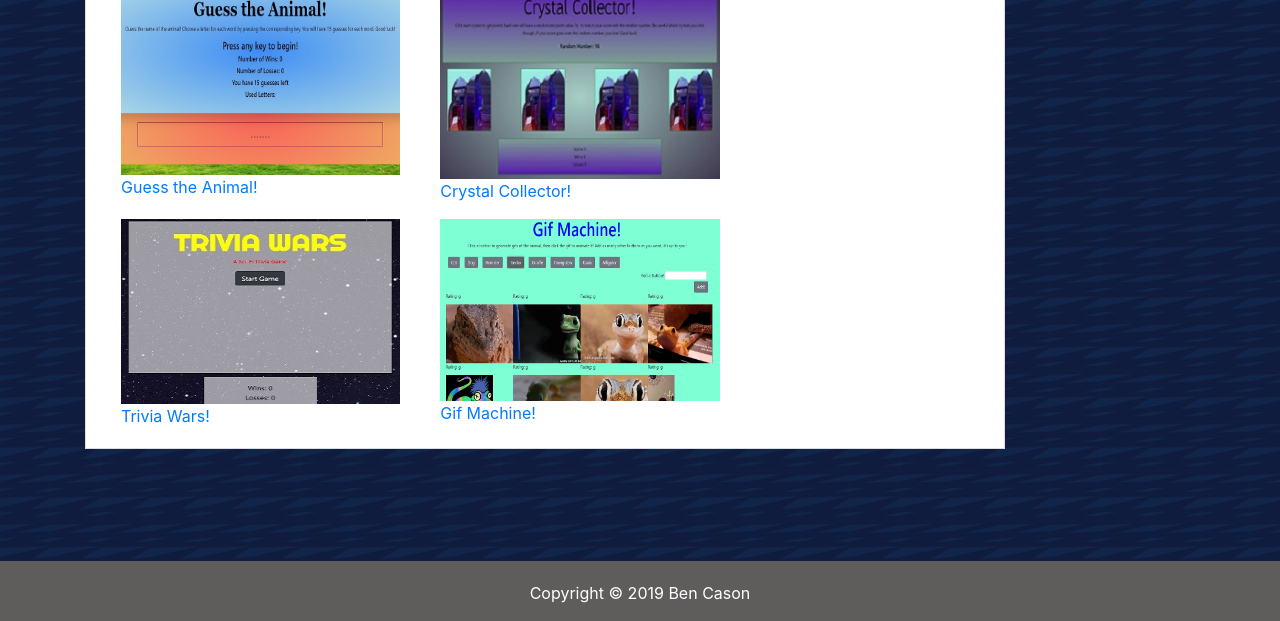
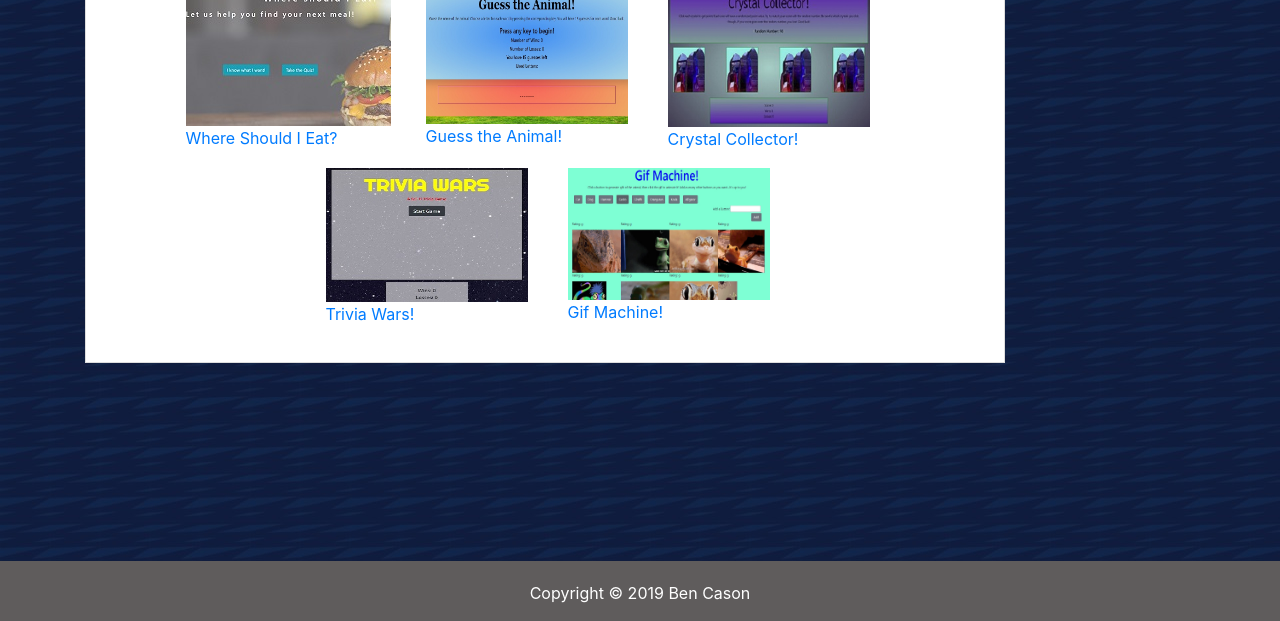
Before and after one commit to bcason9/Bootsrap-Portfolio, a plain HTML site: page portfolio.html in a window 1280 px wide. Shown: the part 179-800 px from the top of the page. Drawn offline with nearby package versions, Linux system fonts and the light colour scheme.

Commit message:
updated portfolio

```diff
--- a/assets/css/style.css
+++ b/assets/css/style.css
@@ -23,6 +23,11 @@ body{
     margin-right: 20px;
   }
 
+#pic5 {
+  height: 150px;
+  width: 200px;
+}
+
 img {
     margin-right: 15px;
 }
--- a/portfolio.html
+++ b/portfolio.html
@@ -27,17 +27,20 @@
 
       <h1><span class="badge badge-primary" id="header">Ben Cason</span></h1>
 
+
+
   <div class="row">
     <div class="col-md-10">
       <div class="media">
             <div class="media-body">
             <h2 class="mt-0">Portfolio</h2>
-            <div class="row">
-              <div class="col-md-4" id="pic1"><img src="assets/wordguess.jpg" class="img-fluid" alt="..."><a href="https://bcason9.github.io/Word-Guess-Game/">Guess the Animal!</a></div>
-              <div class="col-md-4" id="pic2"><img src="assets/crystalcollector.jpg" class="img-fluid" alt="..."><a href="https://bcason9.github.io/unit-4-game/">Crystal Collector!</a></div>
+            <div class="row d-flex justify-content-center mb-3">
+              <div class=col-md-3" id="pic5"><img src="assets/project1.jpg" alt=""><a href="https://johnnytross.github.io/project1/">Where Should I Eat?</a></div>
+              <div class="col-md-3" id="pic1"><img src="assets/wordguess.jpg" class="img-fluid" alt="..."><a href="https://bcason9.github.io/Word-Guess-Game/">Guess the Animal!</a></div>
+              <div class="col-md-3" id="pic2"><img src="assets/crystalcollector.jpg" class="img-fluid" alt="..."><a href="https://bcason9.github.io/unit-4-game/">Crystal Collector!</a></div>
               <div class="w-100"></div>
-              <div class="col-md-4" id="pic3"><img src="assets/triviawars.jpg" class="img-fluid" alt="..."><a href="https://bcason9.github.io/TriviaGame/">Trivia Wars!</a></div>
-              <div class="col-md-4" id="pic4"><img src="assets/gifmachine.jpg" class="img-fluid" alt="..."><a href="https://bcason9.github.io/GifTastic/">Gif Machine!</a></div>
+              <div class="col-md-3" id="pic3"><img src="assets/triviawars.jpg" class="img-fluid" alt="..."><a href="https://bcason9.github.io/TriviaGame/">Trivia Wars!</a></div>
+              <div class="col-md-3" id="pic4"><img src="assets/gifmachine.jpg" class="img-fluid" alt="..."><a href="https://bcason9.github.io/GifTastic/">Gif Machine!</a></div>
             </div>
             </div>
           </div>
```
Also changed, not shown: assets/project1.jpg (added).
